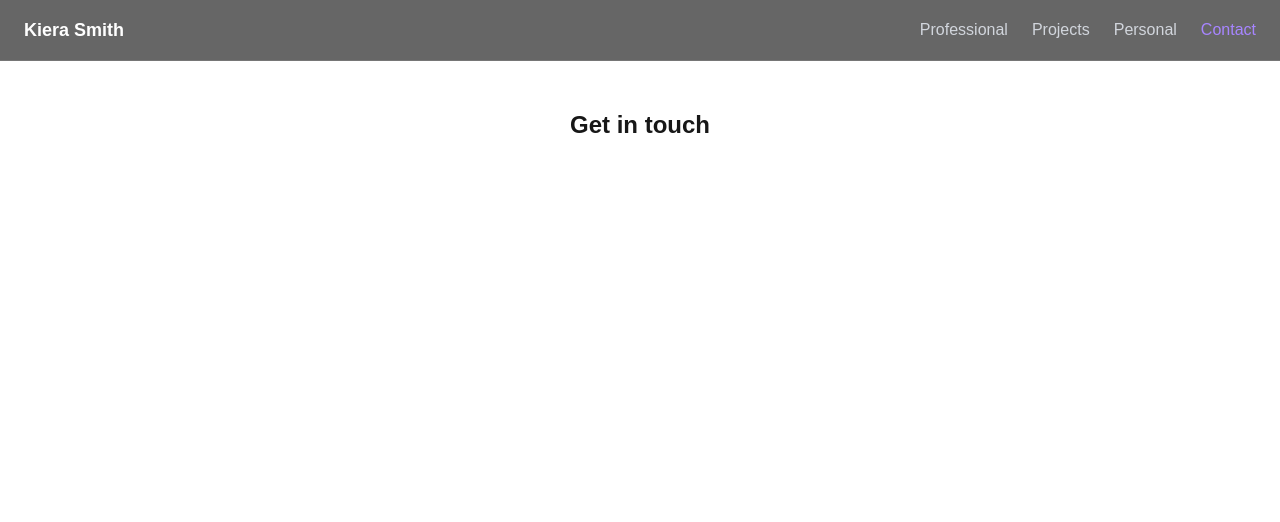
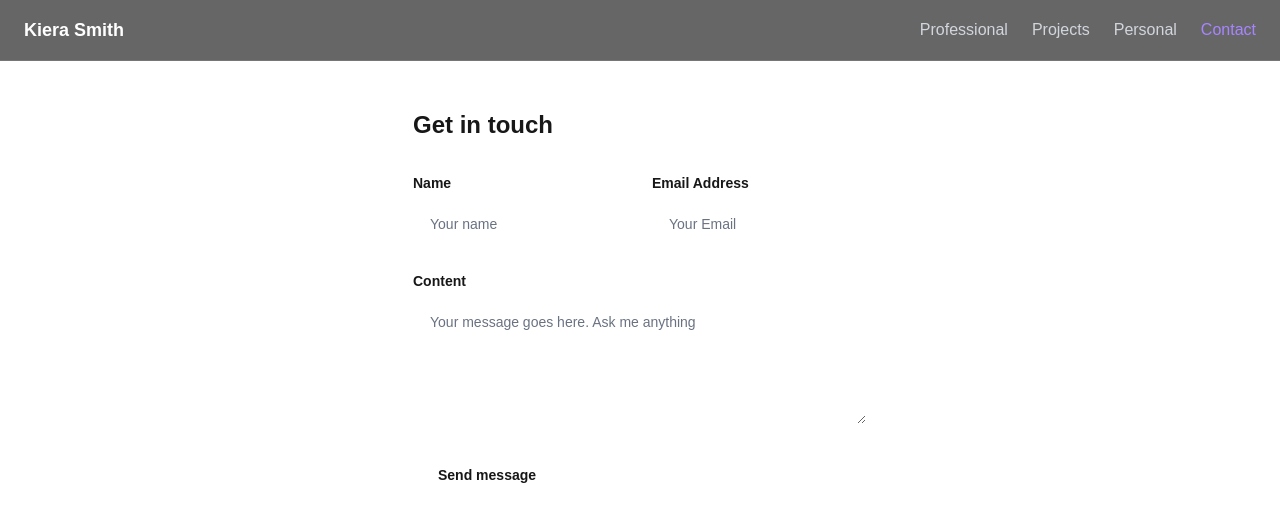
Before and after one commit to kirsnif/Webportfolio, a Next.js app: page /contact in a window 1280 px wide. Shown: the top 522 px of the page. Built offline with nearby package versions, Linux system fonts and the light colour scheme.

Commit message:
add contact form

```diff
--- a/package.json
+++ b/package.json
@@ -15,7 +15,9 @@
     "next": "16.4.0",
     "react": "19.3.0",
     "react-dom": "19.3.0",
-    "react-responsive-carousel": "^3.2.23"
+    "react-responsive-carousel": "^3.2.23",
+    "resend": "^6.32.1",
+    "zod": "^4.6.7"
   },
   "devDependencies": {
     "@tailwindcss/turbopack": "^4",
--- /dev/null
+++ b/src/app/api/contact/route.ts
@@ -0,0 +1,44 @@
+import { Resend } from "resend";
+import { contactSchema } from "@/lib/contactSchema";
+
+export async function POST(request: Request) {
+  let body: unknown;
+  try {
+    body = await request.json();
+  } catch {
+    return Response.json({ error: "Invalid JSON" }, { status: 400 });
+  }
+
+  const parsed = contactSchema.safeParse(body);
+  if (!parsed.success) {
+    return Response.json({ error: "Invalid input" }, { status: 400 });
+  }
+  const { name, email, message, website } = parsed.data;
+
+  if (website) {
+    return Response.json({ ok: true });
+  }
+
+  const apiKey = process.env.RESEND_API_KEY;
+  const to = process.env.CONTACT_TO_EMAIL;
+  if (!apiKey || !to) {
+    console.error("Missing RESEND_API_KEY or CONTACT_TO_EMAIL");
+    return Response.json({ error: "Server misconfigured" }, { status: 500 });
+  }
+
+  const resend = new Resend(apiKey);
+  const { error } = await resend.emails.send({
+    from: "Portfolio Contact <onboarding@resend.dev>",
+    to,
+    replyTo: email,
+    subject: `Portfolio message from ${name.replace(/[\r\n]+/g, " ")}`,
+    text: `Name: ${name}\nEmail: ${email}\n\n${message}`,
+  });
+
+  if (error) {
+    console.error(error);
+    return Response.json({ error: "Could not send email" }, { status: 502 });
+  }
+
+  return Response.json({ ok: true });
+}
--- a/src/components/allProjects.tsx
+++ b/src/components/allProjects.tsx
@@ -17,7 +17,7 @@ export const projects: Project[] = [
     summary: "My personal portfolio website built with Next.js and Tailwind CSS.",
     description: "You're currently viewing it! This project is my first attempt at building a visually appealing and responsive website. It showcases my skills, projects, and provides a way for visitors to contact me.",
     tech: ["Next.js", "Tailwind", "TypeScript"],
-    learned: "All the tools I used to build this website, including Next.js, Tailwind CSS, and TypeScript were new to me so I learned a lot about them while building this project. I also learned about responsive design as well as dynamic and static routing.",
+    learned: "All the tools I used to build this website, including Next.js, Tailwind CSS, and TypeScript were new to me so I learned a lot about them while building this project. I also learned about responsive design as well as static routing.",
     github: "https://github.com/kirsnif/Webportfolio",
   },
   {
--- a/src/components/contact.tsx
+++ b/src/components/contact.tsx
@@ -1,7 +1,121 @@
-export default function ContactForm(){
-    return(
-        <section className="py-12">
-            <h2 className="text-2xl font-bold">Get in touch</h2>
-        </section>
-    );
+"use client";
+
+import { useState } from "react";
+
+type Status = "idle" | "sending" | "success" | "error";
+
+const inputClass =
+  "w-full rounded-lg border border-white/10 bg-white/5 px-4 py-3 text-sm " +
+  "placeholder:text-gray-500 focus:border-white/30 focus:outline-none";
+
+export default function ContactForm() {
+  const [status, setStatus] = useState<Status>("idle");
+
+  async function handleSubmit(e: React.FormEvent<HTMLFormElement>) {
+    e.preventDefault();
+    const form = e.currentTarget;
+    setStatus("sending");
+
+    const formData = new FormData(form);
+    const payload = {
+      name: formData.get("name"),
+      email: formData.get("email"),
+      message: formData.get("message"),
+      website: formData.get("website"),
+    };
+
+    try {
+      const res = await fetch("/api/contact", {
+        method: "POST",
+        headers: { "Content-Type": "application/json" },
+        body: JSON.stringify(payload),
+      });
+      if (!res.ok) throw new Error("Request failed");
+      setStatus("success");
+      form.reset();
+    } catch {
+      setStatus("error");
+    }
+  }
+
+  return (
+    <section className="py-12">
+      <h2 className="text-2xl font-bold">Get in touch</h2>
+
+      <form onSubmit={handleSubmit} className="mt-8 space-y-6">
+        <div className="grid gap-6 md:grid-cols-2">
+          <div className="space-y-2">
+            <label htmlFor="name" className="block text-sm font-semibold">
+              Name
+            </label>
+            <input
+              id="name"
+              name="name"
+              type="text"
+              required
+              maxLength={100}
+              placeholder="Your name"
+              className={inputClass}
+            />
+          </div>
+
+          <div className="space-y-2">
+            <label htmlFor="email" className="block text-sm font-semibold">
+              Email Address
+            </label>
+            <input
+              id="email"
+              name="email"
+              type="email"
+              required
+              maxLength={200}
+              placeholder="Your Email"
+              className={inputClass}
+            />
+          </div>
+        </div>
+
+        <div className="space-y-2">
+          <label htmlFor="message" className="block text-sm font-semibold">
+            Content
+          </label>
+          <textarea
+            id="message"
+            name="message"
+            required
+            minLength={10}
+            maxLength={5000}
+            rows={5}
+            placeholder="Your message goes here. Ask me anything"
+            className={`${inputClass} resize-y`}
+          />
+        </div>
+
+        {/* Honeypot: invisible to humans and screen readers, bots fill it in */}
+        <div className="hidden" aria-hidden="true">
+          <label htmlFor="website">Website</label>
+          <input id="website" name="website" type="text" tabIndex={-1} autoComplete="off" />
+        </div>
+
+        <button
+          type="submit"
+          disabled={status === "sending"}
+          className="rounded-lg border border-white/20 px-6 py-2 text-sm font-semibold transition hover:bg-white/10 disabled:cursor-not-allowed disabled:opacity-50"
+        >
+          {status === "sending" ? "Sending..." : "Send message"}
+        </button>
+
+        {status === "success" && (
+          <p role="status" className="text-sm text-green-400">
+            Thanks! I&apos;ll get back to you soon.
+          </p>
+        )}
+        {status === "error" && (
+          <p role="alert" className="text-sm text-red-400">
+            Something went wrong. Please try again in a bit.
+          </p>
+        )}
+      </form>
+    </section>
+  );
 }
--- a/src/components/futureGoals.tsx
+++ b/src/components/futureGoals.tsx
@@ -14,13 +14,13 @@ import {
 type Goal = {
   label: string;
   Icon: LucideIcon;
-  length: number; // string length in px
+  length: number;
 };
 
 const goals: Goal[] = [
   { label: "Finish my EFZ", Icon: GraduationCap, length: 80 },
   { label: "Further education", Icon: Rocket, length: 60 },
-    { label: "Learn Java", Icon: Code, length: 70 },
+  { label: "Learn Java", Icon: Code, length: 70 },
   { label: "Stay fit", Icon: Dumbbell, length: 90 },
   { label: "Travel", Icon: Plane, length: 50 },
 ];
--- /dev/null
+++ b/src/lib/contactSchema.ts
@@ -0,0 +1,10 @@
+import { z } from "zod";
+
+export const contactSchema = z.object({
+    name: z.string().trim().min(1, "Name is required").max(100),
+    email: z.email("invalid email address").max(200),
+    message: z.string().trim().min(10, "Message is too short").max(5000),
+    website: z.string().optional(),
+});
+
+export type ContactInput = z.infer<typeof contactSchema>;
```
Also changed, not shown: 1 other file (tests, documents, lock files or other folders).
